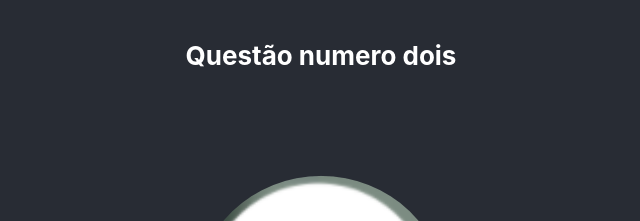
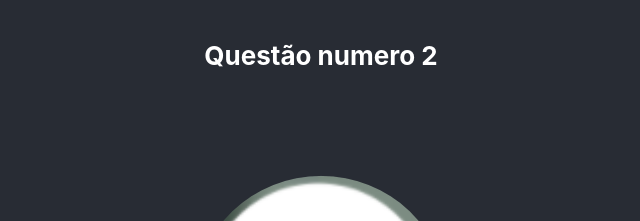
Before and after one commit to AndreNunes1812/eureciclo, a React (Create React App) app: page / in a window 1280 px wide. Shown: the top 221 px of the page, without its empty margins (319-959 px from the left). Built offline with nearby package versions, Linux system fonts and the light colour scheme.

Commit message:
update page

```diff
--- a/src/App.js
+++ b/src/App.js
@@ -53,7 +53,7 @@ const App = () =>  {
   return (
     <div className="App">
       <header className="App-header">
-        <strong style={{paddingBottom: '100px'}}>Questão numero dois</strong>
+        <strong style={{paddingBottom: '100px'}}>Questão numero 2</strong>
         <img src={logo} className="App-logo" alt="logo" />
         <label>Deseja esvaziar ?</label>
         <input
```
